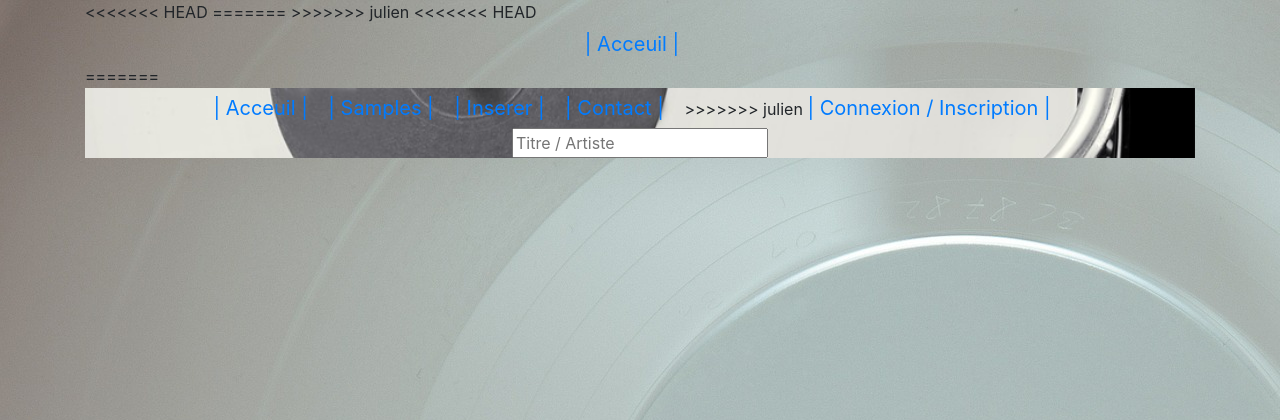
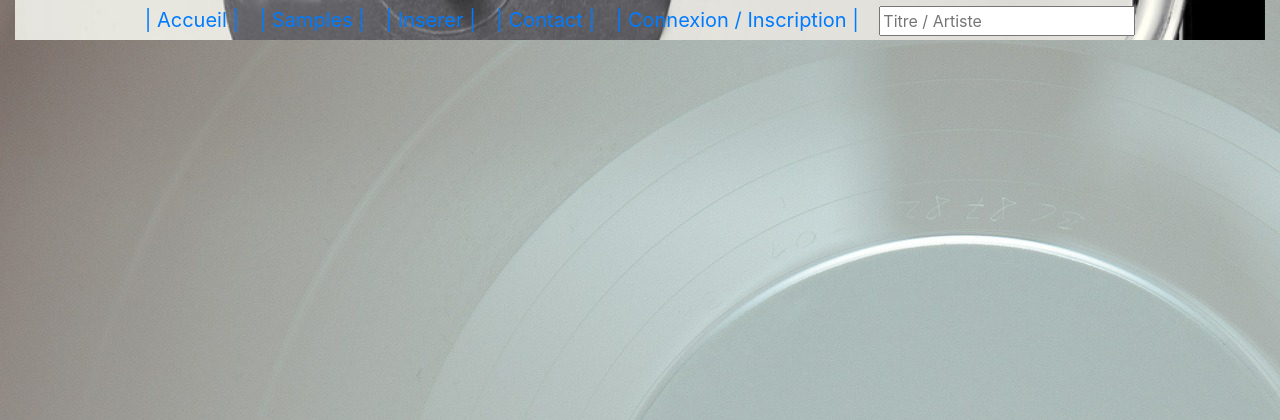
Before and after one commit to Dulcinea8/toutsamplement, a Symfony app: template templates/layout.html.twig in a window 1280 px wide. Shown: the top 420 px of the page. Run offline with Twig, Linux system fonts and the light colour scheme; the template is opened without the code that fills it, so the values that code supplies are empty; some libraries are stand-ins or nearby versions.

Commit message:
modification menu

```diff
--- a/templates/layout.html.twig
+++ b/templates/layout.html.twig
@@ -6,56 +6,26 @@
     <meta http-equiv="X-UA-Compatible" content="ie=edge">
     <link rel="stylesheet"  href="{{ asset('css/style.css') }}">
     <link rel="stylesheet" href="{{ asset('css/bootstrap.min.css') }}">
-<<<<<<< HEAD
-
-    <link rel="icon" href="{{ asset('image/logo.png') }}">
-=======
     <link rel="icon" href="{{ asset('images/logo4.png') }}">
     <link rel="stylesheet" href="https://use.fontawesome.com/releases/v5.1.1/css/all.css" integrity="sha384-O8whS3fhG2OnA5Kas0Y9l3cfpmYjapjI0E4theH4iuMD+pLhbf6JI0jIMfYcK3yZ" crossorigin="anonymous">
->>>>>>> julien
+
 
     <title>{% block title %}{% endblock %}</title>
 </head>
-<body class="container">
 
-<<<<<<< HEAD
-    <nav class="text-center">
-        <a class="navbar-brand" href="{{ path('accueil')}}"> | Acceuil |</a>
-        {#
-        <a class="navbar-brand" href="{{ path('#')}}"> | Samples |</a>
-        <a class="navbar-brand" href="{{ path('#')}}"> | Inserer |</a>
-        <a class="navbar-brand" href="{{ path('#')}}"> | Contact |</a>
+<body class="container-fluid">
 
-        {# l'element du menu n'apparaitra que si l'utilisateur est connecté
-        {% if not is_granted('IS_AUTHENTICATED_FULLY') %}
-            <a class="navbar-brand" href="{{ path('#')}}"> |  Connexion | </a>
-            <a class="navbar-brand" href="{{ path('#')}}"> | Inscription | </a>
-        {% endif %}
-
-        {# l'element du menu n'apparaitra que si l'utilisateur est connecté
-        {% if is_granted('IS_AUTHENTICATED_FULLY') %}
-            <a class="navbar-brand" href="{{ path('#')}}"> |  Deconnexion | </a>
-            <a class="navbar-brand" href="{{ path('#')}}"> |  Profil | </a>
-        {% endif %}
-
-        {# l'element du menu n'apparaitra que si l'utilisateur est connecté et a le role admin
-        {% if is_granted('ROLE_ADMIN') %}
-             <a class="navbar-brand" href="{{ path('#')}}"> |  Zoooone Administrateur | </a>
-        {% endif %}
-        #}
-    </nav>
-=======
-    <header class="">
+    <header class="container-fluid">
 
         <nav class="text-center">
-            <a class="navbar-brand" href=""> | Acceuil |</a>
+            <a class="navbar-brand" href="{{ path('accueil')}}"> | Accueil |</a>
             <a class="navbar-brand" href=""> | Samples |</a>
             <a class="navbar-brand" href=""> | Inserer |</a>
             <a class="navbar-brand" href="{{ path('contact')}}"> | Contact |</a>
 
 
             {# l'element du menu n'apparaitra que si l'utilisateur est connecté #}
->>>>>>> julien
+
 
                 {% if not is_granted('IS_AUTHENTICATED_FULLY') %}
                     <a class="navbar-brand" href=""> |  Connexion / Inscription | </a>
```
